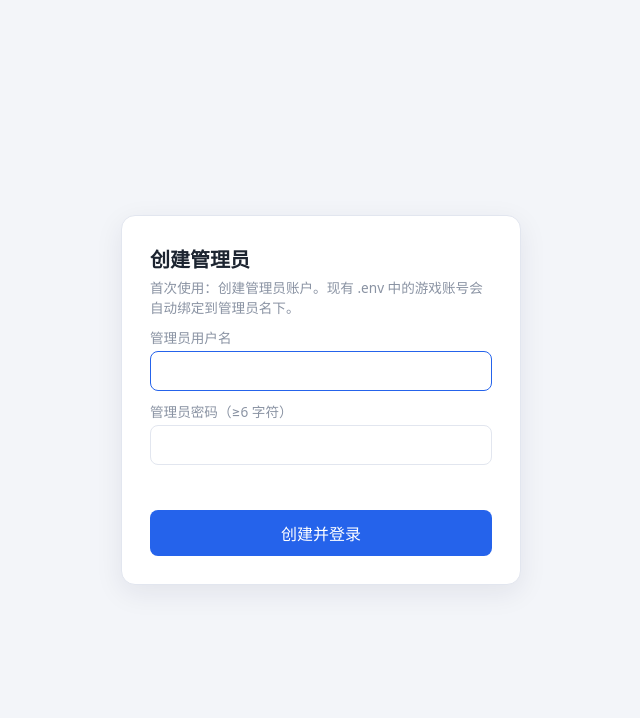
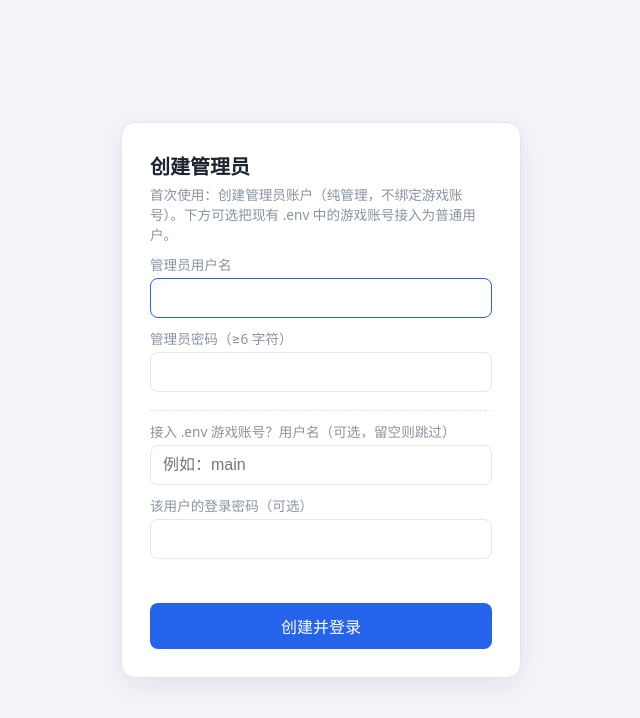
Before and after one commit to BG7ZDQ/AutoAM4, a Flask app: page /setup in a window 1280 px wide. Shown: the top 718 px of the page, without its empty margins (319-959 px from the left). Run offline with Flask 2, Linux system fonts and the light colour scheme.

Commit message:
fix: 管理员改为纯管理账户，不再绑定业务账号
- /api/setup 只创建管理员（无游戏账号绑定）
- 可选把 .env 中的游戏账号接入为普通用户（管理员通过模拟身份查看）
- 未绑号用户 _session_account 不再回退到循环账号，启动循环时提示先绑定
- setup 页新增可选接入字段；文档同步

```diff
--- a/src/server.py
+++ b/src/server.py
@@ -308,9 +308,8 @@ def _session_account() -> dict:
         return {"email": "", "password": "", "settings": dict(panel_store.DEFAULT_SETTINGS)}
     acct = panel_store.get_account(user["id"])
     if acct is None:
-        # 未绑游戏账号（如管理员）回退到当前循环账号，便于直接查看运行数据
-        email, password = _active_credentials()
-        return {"email": email, "password": password, "settings": {}}
+        # 纯管理/未绑号用户：不关联任何游戏账号，启动循环时提示先绑定
+        return {"email": "", "password": "", "settings": {}}
     return {
         "email": acct.get("am4_email", ""),
         "password": acct.get("am4_password", ""),
@@ -490,15 +489,30 @@ def api_setup():
     username = str(data.get("username", "")).strip()
     password = str(data.get("password", ""))
     try:
-        email, pwd = _current_env_credentials()
+        # 管理员是纯管理账户：不绑定任何游戏账号
         panel_store.create_user(
             username, password, is_admin=True, status="active",
-            am4_email=email, am4_password=pwd,
-            settings=data.get("settings") or {},
         )
     except ValueError as exc:
         return jsonify({"ok": False, "msg": str(exc)}), 400
-    return jsonify({"ok": True, "msg": "管理员创建成功，请登录"})
+    messages = ["管理员创建成功，请登录"]
+    # 可选：把 .env 中的游戏账号接入为普通用户（管理员不持有业务账号）
+    env_email, env_password = _current_env_credentials()
+    bootstrap_user = str(data.get("bootstrap_username", "")).strip()
+    bootstrap_pass = str(data.get("bootstrap_password", ""))
+    if bootstrap_user and bootstrap_pass:
+        if not env_email:
+            messages.append("未检测到 .env 游戏账号，跳过接入")
+        else:
+            try:
+                panel_store.create_user(
+                    bootstrap_user, bootstrap_pass, is_admin=False, status="active",
+                    am4_email=env_email, am4_password=env_password,
+                )
+                messages.append(f"已将 {env_email} 接入为普通用户 {bootstrap_user}")
+            except ValueError as exc:
+                messages.append(f"接入失败：{exc}")
+    return jsonify({"ok": True, "msg": "；".join(messages)})
 
 
 @app.route("/api/logout", methods=["POST"])
--- a/src/templates/setup.html
+++ b/src/templates/setup.html
@@ -26,11 +26,16 @@ button:hover{filter:brightness(1.05)}
 <body>
 <div class="card">
   <h1>创建管理员</h1>
-  <p class="sub">首次使用：创建管理员账户。现有 .env 中的游戏账号会自动绑定到管理员名下。</p>
+  <p class="sub">首次使用：创建管理员账户（纯管理，不绑定游戏账号）。下方可选把现有 .env 中的游戏账号接入为普通用户。</p>
   <label>管理员用户名</label>
   <input id="u" autocomplete="username" autofocus>
   <label>管理员密码（≥6 字符）</label>
   <input id="p" type="password" autocomplete="new-password">
+  <div style="border-top:1px dashed var(--brd);margin:18px 0 4px"></div>
+  <label>接入 .env 游戏账号？用户名（可选，留空则跳过）</label>
+  <input id="bu" autocomplete="off" placeholder="例如：main">
+  <label>该用户的登录密码（可选）</label>
+  <input id="bp" type="password" autocomplete="new-password">
   <div class="msg" id="msg"></div>
   <button onclick="setup()">创建并登录</button>
 </div>
@@ -38,9 +43,10 @@ button:hover{filter:brightness(1.05)}
 const CSRF = "{{ csrf_token }}";
 function setup(){
   const u=document.getElementById('u').value.trim(), p=document.getElementById('p').value;
+  const bu=document.getElementById('bu').value.trim(), bp=document.getElementById('bp').value;
   const msg=document.getElementById('msg'); msg.className='msg'; msg.textContent='';
   fetch('/api/setup',{method:'POST',headers:{'Content-Type':'application/json','X-CSRF-Token':CSRF},
-    body:JSON.stringify({username:u,password:p})})
+    body:JSON.stringify({username:u,password:p,bootstrap_username:bu,bootstrap_password:bp})})
     .then(r=>r.json().then(d=>({ok:r.ok,d})))
     .then(({ok,d})=>{
       if(ok){ msg.className='msg ok'; msg.textContent='创建成功，正在登录…';
```
Also changed, not shown: README.md.
